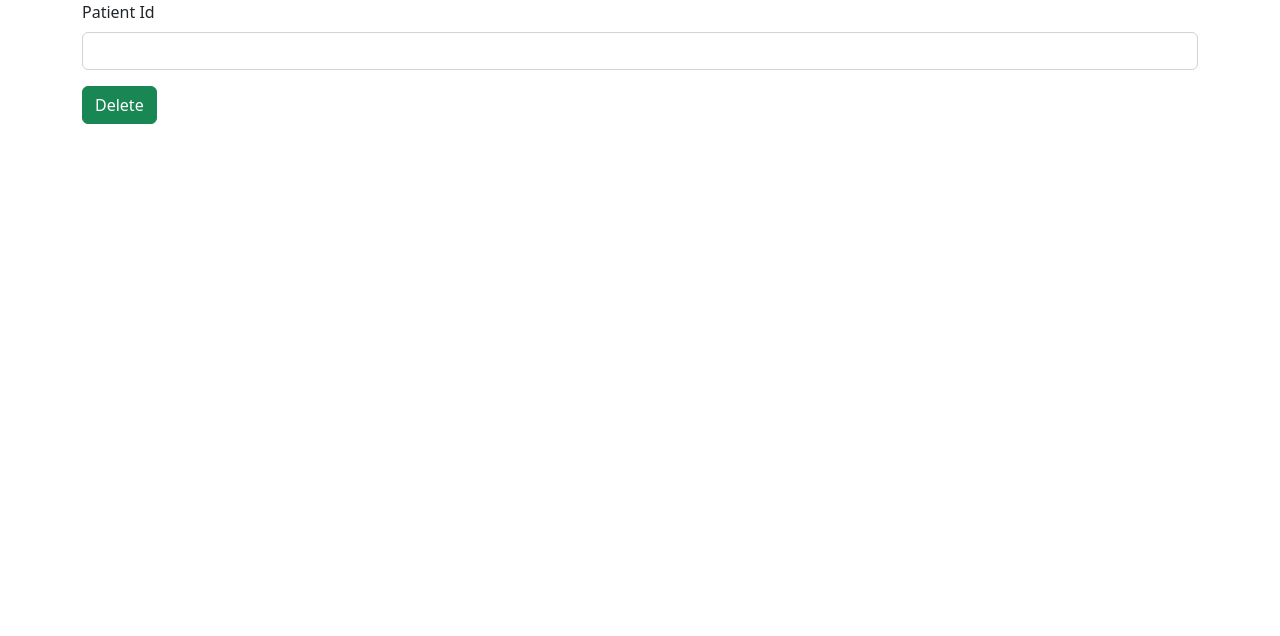
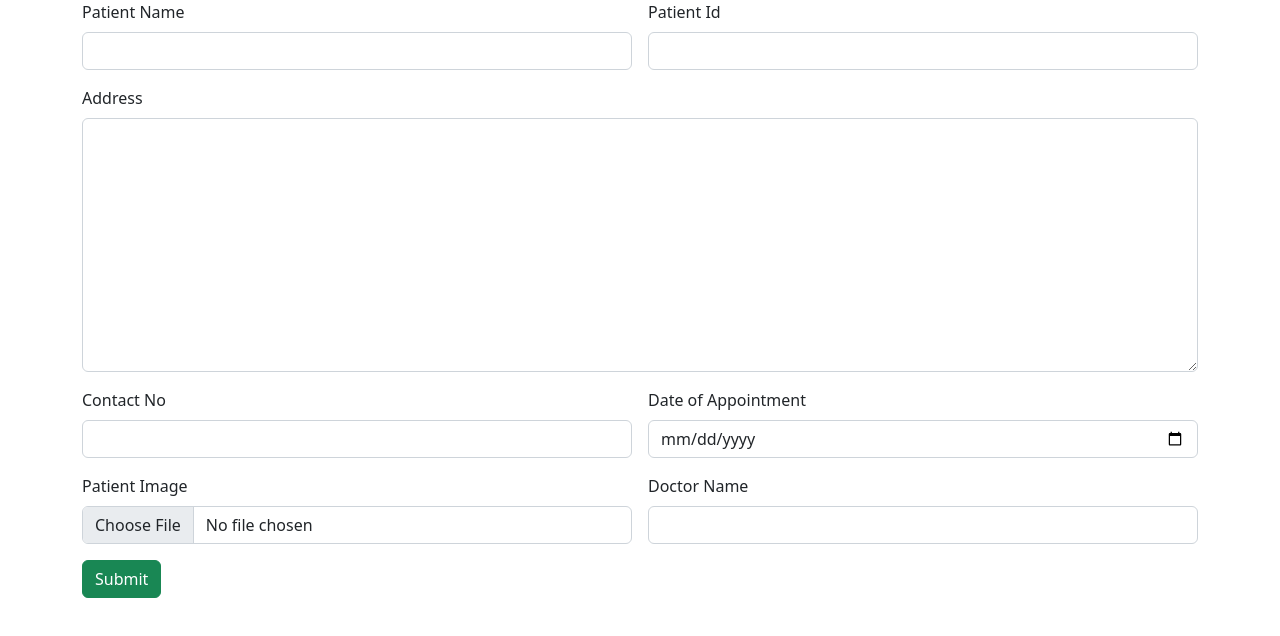
Before and after one commit to AbrahamJerinJohn1998/angularHospitalApp, an Angular app: page / in a window 1280 px wide. Shown: the top 636 px of the page. Built offline with nearby package versions, Linux system fonts and the light colour scheme.

Commit message:
Routing added

```diff
--- a/src/app/app.component.html
+++ b/src/app/app.component.html
@@ -1,3 +1,2 @@
 
-<app-patient-delete></app-patient-delete>
 <router-outlet></router-outlet>
--- a/src/app/app.module.ts
+++ b/src/app/app.module.ts
@@ -1,4 +1,4 @@
-import { NgModule } from '@angular/core';
+import { Component, NgModule } from '@angular/core';
 import { BrowserModule } from '@angular/platform-browser';
 
 import { AppRoutingModule } from './app-routing.module';
@@ -6,7 +6,21 @@
 import { PatientEntryComponent } from './patient-entry/patient-entry.component';
 import { PatientSearchComponent } from './patient-search/patient-search.component';
 import { PatientDeleteComponent } from './patient-delete/patient-delete.component';
-
+import { RouterModule, Routes } from '@angular/router';
+const myRoute:Routes=[
+  {
+  path:"",
+  component:PatientEntryComponent
+  },
+  {
+    path:"search",
+    component:PatientSearchComponent
+    },
+    {
+      path:"delete",
+      component:PatientDeleteComponent
+      }
+]
 @NgModule({
   declarations: [
     AppComponent,
@@ -16,7 +30,8 @@
   ],
   imports: [
     BrowserModule,
-    AppRoutingModule
+    AppRoutingModule,
+    RouterModule.forRoot(myRoute)
   ],
   providers: [],
   bootstrap: [AppComponent]
```
